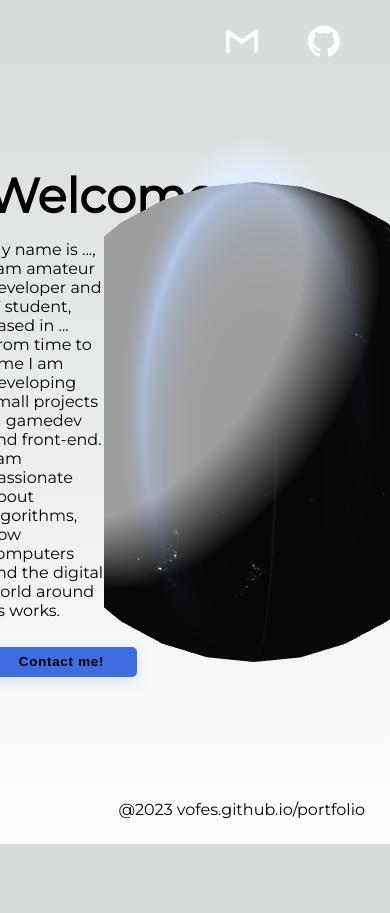
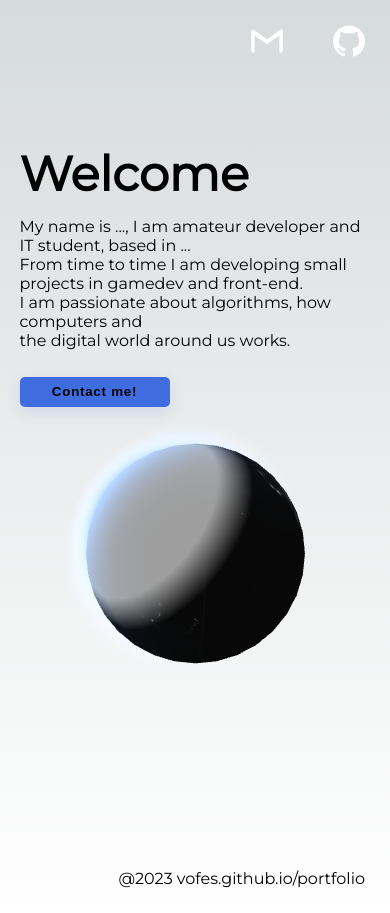
Before and after one commit to vbielov/portfolio, a Next.js app: page / in a window 390 px wide. Before the commit the page ends 844 px from the top, so only its background shows below. Built offline with nearby package versions, Linux system fonts and the light colour scheme.

Commit message:
mobile css, orbit support

```diff
--- a/src/app/article.module.css
+++ b/src/app/article.module.css
@@ -1,17 +1,31 @@
 .pageFace {
     display: flex;
-    height: 100vh;
-    width: 90vw;
     flex-direction: row;
     align-items: center;
+    align-content: center;
     justify-content: center;
     align-self: center;
+    max-width: 90vw;
+    min-height: 100vh;
+
+}
+
+.content {
+    display: flex;
+    flex-direction: row;
+    justify-content: center;
+    flex-wrap: wrap;
+    width: 100%;
+    margin-top: 75px;
+    margin-bottom: 75px;
+
 }
 
 .infoBlock {
     display: flex;
     flex-direction: column;
-    max-width: 30vw;
+    justify-content: center;
+
 }
 
 .followButton {
@@ -33,6 +47,9 @@
 }
 
 .modelParent {
+    max-width: 75vw;
+    max-height: 75vw;
     width: 40rem;
     height: 40rem;
+
 }
--- a/src/app/article.tsx
+++ b/src/app/article.tsx
@@ -7,12 +7,14 @@ export default function Article()
 {
     return(
         <article className={styles.pageFace}>
+            <div className={styles.content}>
                 <div className={styles.infoBlock}>
                     <h1 className={styles.title}>Welcome</h1>
                     <p>
                         My name is ..., I am amateur developer and IT student, based in ... <br/>
                         From time to time I am developing small projects in gamedev and front-end. <br/>
-                    I am passionate about algorithms, how computers and the digital world around us works.
+                        I am passionate about algorithms, how computers and <br/>
+                        the digital world around us works.
                     </p>
                     <button className={styles.followButton}>
                         <a href="#">Contact me!</a>
@@ -22,6 +24,7 @@ export default function Article()
                 <div className={styles.modelParent}>
                     <Earth/>
                 </div>
+            </div>
         </article>
     )
 }
--- a/src/app/earth.tsx
+++ b/src/app/earth.tsx
@@ -1,13 +1,8 @@
-'use client'
+ 'use client'
 
 import React, { Component } from 'react';
-
 import * as THREE from 'three'
 import WebGL from 'three/addons/capabilities/WebGL.js';
-import { OrbitControls } from 'three/addons/controls/OrbitControls.js';
-import { EffectComposer } from 'three/examples/jsm/postprocessing/EffectComposer.js';
-import { RenderPass } from 'three/examples/jsm/postprocessing/RenderPass.js';
-import { UnrealBloomPass } from 'three/examples/jsm/postprocessing/UnrealBloomPass.js';
 
 class Earth extends Component
 {
@@ -159,22 +154,40 @@ class Earth extends Component
 
         // Custom oribt controls
         const thisRef = this;
-        this.canvasRef.current.addEventListener('mousedown', (event: MouseEvent) => {
-            event.preventDefault();
-            thisRef.isDragging = true;
-        });
 
-        this.canvasRef.current.addEventListener('mouseup', (event: MouseEvent) => {
-            event.preventDefault();
-            thisRef.isDragging = false;
-        });
+        function ToggleDragging(event: MouseEvent | TouchEvent, state: boolean)
+        {
+            thisRef.isDragging = state;
 
-        this.canvasRef.current.addEventListener('mousemove', (event: MouseEvent) => {
-            event.preventDefault();
+            if((event as TouchEvent).touches == undefined || (event as TouchEvent).touches.length <= 0)
+                return;
+
+            var inputX = (event as MouseEvent).offsetX == undefined ?
+            (event as TouchEvent).touches[0].clientX
+            : (event as MouseEvent).offsetX;
+
+            var inputY = (event as MouseEvent).offsetY == undefined ?
+                (event as TouchEvent).touches[0].clientY
+                : (event as MouseEvent).offsetY;
+
+            thisRef.previousMousePosition = new THREE.Vector2(
+                inputX, inputY
+            );
+        }
+
+        function UpdateDraggingMove(event: MouseEvent | TouchEvent)
+        {
+            var inputX = (event as MouseEvent).offsetX == undefined ?
+                (event as TouchEvent).touches[0].clientX
+                : (event as MouseEvent).offsetX;
+
+            var inputY = (event as MouseEvent).offsetY == undefined ?
+                (event as TouchEvent).touches[0].clientY
+                : (event as MouseEvent).offsetY;
 
             var deltaMove: THREE.Vector2 = new THREE.Vector2(
-                event.offsetX-thisRef.previousMousePosition.x,
-                event.offsetY-thisRef.previousMousePosition.y
+                inputX-thisRef.previousMousePosition.x,
+                inputY-thisRef.previousMousePosition.y
             );
 
             function toRadians(degree: number): number
@@ -192,10 +205,27 @@ class Earth extends Component
             }
 
             thisRef.previousMousePosition = new THREE.Vector2(
-                event.offsetX, event.offsetY
+                inputX, inputY
             );
-        });
+        }
 
+        this.canvasRef.current.addEventListener('mousedown', (event: MouseEvent) =>
+            ToggleDragging(event, true)
+        );
+        this.canvasRef.current.addEventListener("touchstart", (event: TouchEvent) =>
+            ToggleDragging(event, true), {passive: true}
+        );
+        this.canvasRef.current.addEventListener('mouseup', (event: MouseEvent) =>
+            ToggleDragging(event, false)
+        );
+        this.canvasRef.current.addEventListener("touchend", (event: TouchEvent) =>
+        ToggleDragging(event, false), {passive: true}
+        );
+        this.canvasRef.current.addEventListener("touchcancel", (event: TouchEvent) =>
+        ToggleDragging(event, false), {passive: true}
+        );
+        this.canvasRef.current.addEventListener('mousemove', UpdateDraggingMove);
+        this.canvasRef.current.addEventListener("touchmove", UpdateDraggingMove, {passive: true});
 
 
         const earth_vertexShader = `
--- a/src/app/footer.module.css
+++ b/src/app/footer.module.css
@@ -1,6 +1,7 @@
 .footer {
-    position: absolute;
-    bottom: 0;
-    right: 0;
+    /* position: absolute; */
+    display: flex;
+    width: 100vw;
+    justify-content: flex-end;
     padding: 25px;
 }
--- a/src/app/header.module.css
+++ b/src/app/header.module.css
@@ -1,13 +1,13 @@
 .header {
     position: absolute;
-    width: 100%;
-    display: flex;
-    justify-content: flex-end;
+    top: 0;
+    right: 0;
     margin-top: 25px;
+    margin-right: 25px;
 }
 
 .link {
-    margin-right: 50px;
+    margin-left: 50px;
 }
 
 .linkSVG {
--- a/src/app/page.tsx
+++ b/src/app/page.tsx
@@ -2,8 +2,10 @@ import styles from './page.module.css'
 import Header from './header'
 import Article from './article'
 import Footer from './footer'
+import { useEffect, useRef } from 'react';
 
-export default function Home() {
+export default function Home()
+{
   return (
     <main className={styles.main}>
       <Header/>
```
Lines whose indentation alone changed are shown as unchanged.
